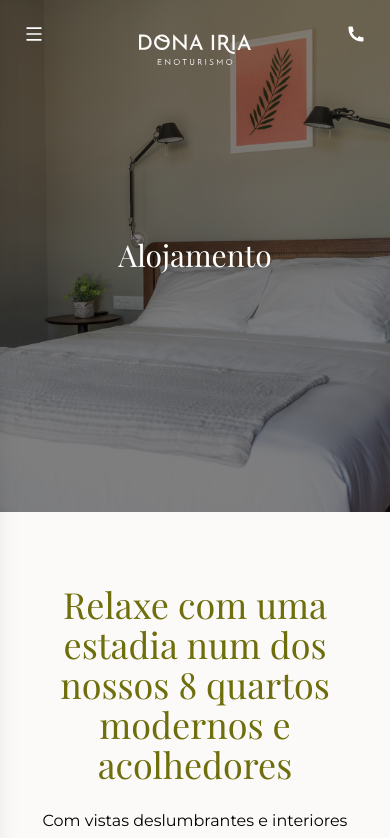
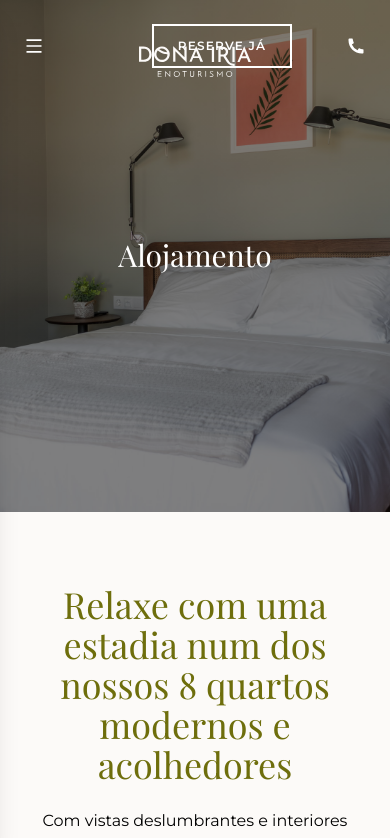
Before and after one commit to quintadonairia/quintadonairia, a Next.js app: page /lodging in a window 390 px wide. Shown: the top 838 px of the page. Built offline with nearby package versions, Linux system fonts and the light colour scheme.

Commit message:
:recycle: Remove viewport and mode props

```diff
--- a/components/atoms/Button.js
+++ b/components/atoms/Button.js
@@ -2,7 +2,7 @@ import Link from "next/link";
 import { forwardRef } from "react";
 
 const Button = forwardRef(
-  ({ children, href, size, variant, mode, desktop, mobile }, ref) => {
+  ({ children, className, href, size, variant }, ref) => {
     const sizes = {
       sm: "px-6 py-3 text-xs",
       md: "px-8 py-4 text-xs",
@@ -11,26 +11,16 @@ const Button = forwardRef(
 
     const variants = {
       primary:
-        "bg-transparent border-2 text-olive border-olive hover:bg-olive hover:text-white duration-300 ",
+        "border-2 text-olive border-olive hover:bg-olive hover:text-white duration-300 ",
       secondary:
-        "bg-transparent border-2 text-white border-white hover:bg-white hover:text-black duration-300 ",
-      link: "bg-transparent hover:gap-2 duration-200",
-    };
-
-    const modes = {
-      light: "text-black border-black",
-      dark: "text-white border-white",
+        "border-2 text-white border-white hover:bg-white hover:text-black duration-300 ",
     };
 
     if (href) {
       return (
         <Link href={href} passHref>
           <a
-            className={`flex w-fit cursor-pointer flex-row items-center gap-1 font-bold uppercase tracking-widest ${
-              variants[variant]
-            } ${sizes[size]} ${modes[mode]} ${desktop && "hidden lg:block"} ${
-              mobile && "block lg:hidden"
-            }`}
+            className={`inline-flex w-fit cursor-pointer items-center gap-1 font-bold uppercase tracking-widest duration-200 hover:gap-2 ${variants[variant]} ${sizes[size]} ${className}`}
             ref={ref}
           >
             {children}
@@ -41,11 +31,7 @@ const Button = forwardRef(
 
     return (
       <button
-        className={`flex w-fit cursor-pointer flex-row items-center gap-1 font-bold uppercase tracking-widest ${
-          variants[variant]
-        } ${sizes[size]} ${modes[mode]} ${desktop && "hidden lg:block"} ${
-          mobile && "block lg:hidden"
-        }`}
+        className={`inline-flex cursor-pointer items-center gap-1 font-bold uppercase tracking-widest duration-200 hover:gap-2 ${variants[variant]} ${sizes[size]} ${className}`}
       >
         {children}
       </button>
```
